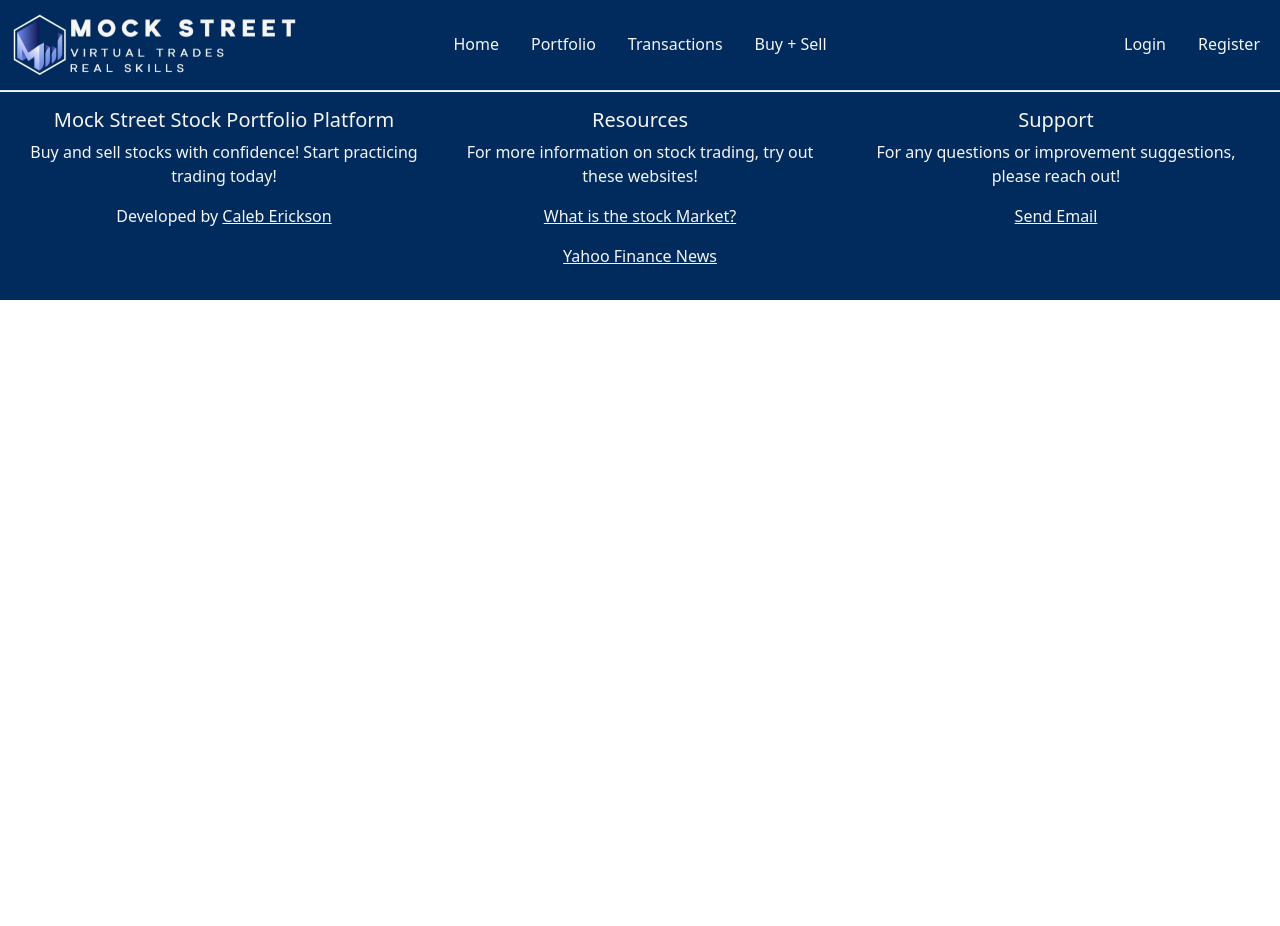
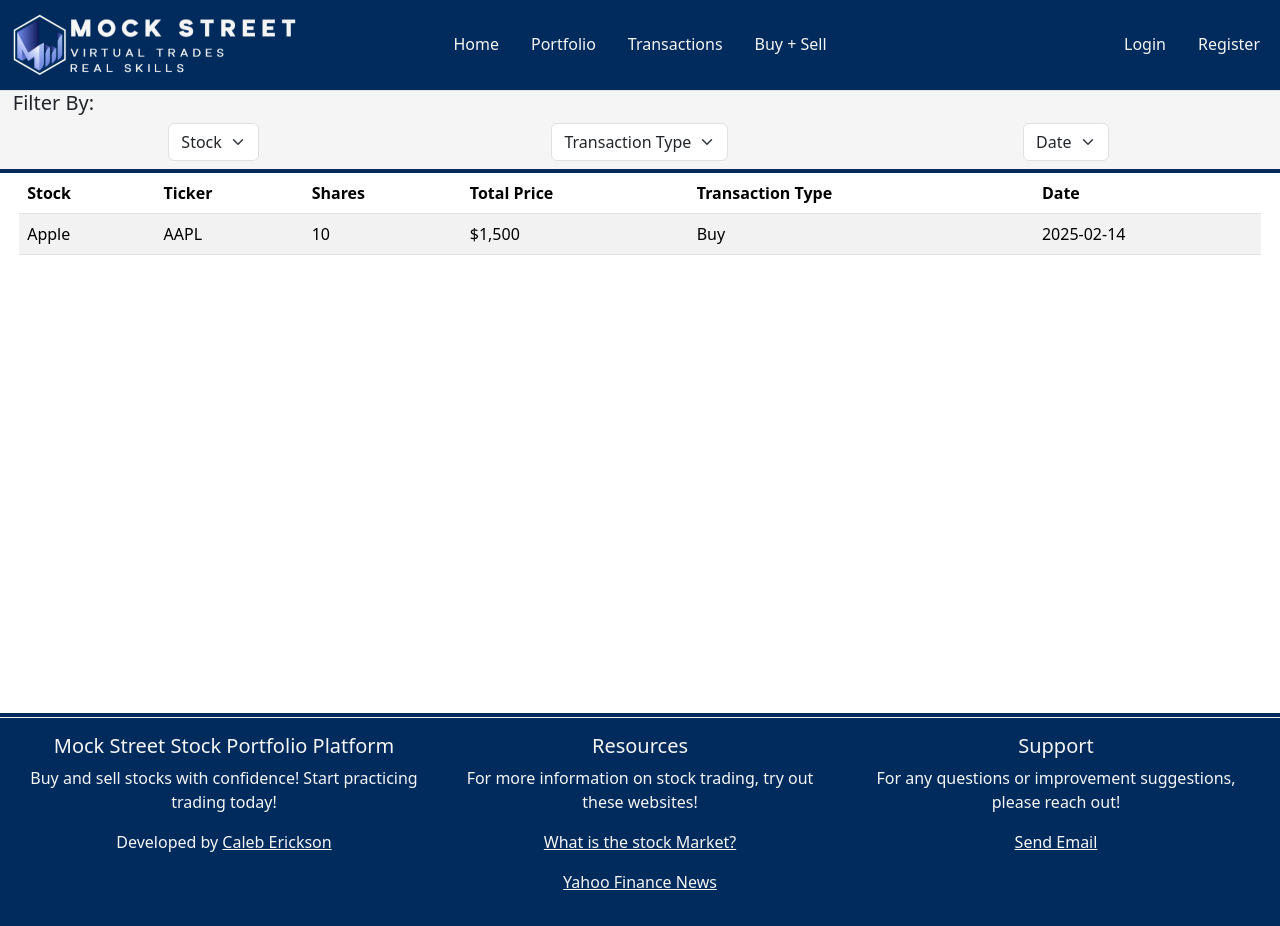
Before and after one commit to CalebErickson21/Mockstreeet, a React (Create React App) app in the folder frontend/: page /transactions in a window 1280 px wide. Before the commit the page ends 800 px from the top, so only its background shows below. Built offline with nearby package versions, Linux system fonts and the light colour scheme.

Commit message:
Added transactions layout, now just need to pull data from backend, add user validation, and test before deploying

```diff
--- a/frontend/src/pages/portfolio/portfolio.scss
+++ b/frontend/src/pages/portfolio/portfolio.scss
@@ -19,7 +19,7 @@
                 padding-bottom: 1dvh;
 
                 select {
-                    width: 50%;
+                    width: min-content;
                 }
             }
         }
--- a/frontend/src/pages/transactions/transactions.js
+++ b/frontend/src/pages/transactions/transactions.js
@@ -3,8 +3,56 @@ import './transactions.scss';
 
 const Transactions = () => {
     return (
-        <div id='transaction-container'>
+        <div id='transactions-container'>
 
+            <div id='filters'>
+                <h5>Filter By:</h5>
+                <div class='row'>
+                    <div class='col col-4'>
+                        <select class='form-select'>
+                            <option selected>Stock</option>
+                        </select>
+                    </div>
+
+                    <div class='col col-4'>
+                        <select class='form-select'>
+                            <option selected>Transaction Type</option>
+                        </select>
+                    </div>
+
+                    <div class='col col-4'>
+                        <select class='form-select'>
+                            <option selected>Date</option>
+                        </select>
+                    </div>
+                </div>
+
+            </div>
+
+            <div id='table-container'>
+                <table class='table table-striped scrollable'>
+                    <thead>
+                        <tr>
+                            <th>Stock</th>
+                            <th>Ticker</th>
+                            <th>Shares</th>
+                            <th>Total Price</th>
+                            <th>Transaction Type</th>
+                            <th>Date</th>
+                        </tr>
+                    </thead>
+                    <tbody>
+                        <tr>
+                            <td>Apple</td>
+                            <td>AAPL</td>
+                            <td>10</td>
+                            <td>$1,500</td>
+                            <td>Buy</td>
+                            <td>2025-02-14</td>
+                        </tr>
+                    </tbody>
+                </table>
+            </div>
 
 
 
--- a/frontend/src/pages/transactions/transactions.scss
+++ b/frontend/src/pages/transactions/transactions.scss
@@ -0,0 +1,36 @@
+@import '../../styles/vars.scss';
+
+#transactions-container {
+
+    #filters {
+        padding-left: 1dvw;
+        padding-right: 1dvw;
+        padding-bottom: 1dvh;
+        background-color: $COOL_GREY;
+        border-bottom: 0.5dvh solid $DARK_BLUE;
+
+        .row .col {
+            display: flex;
+            justify-content: center;
+            align-items: center;
+
+            select {
+                width: min-content;
+            }
+        }
+    }
+
+    #table-container {
+        min-height: 100dvh - (4*$NAV_HEIGHT);
+        max-height: 100dvh - (3*$NAV_HEIGHT);
+        max-width: 100dvw;
+        overflow-y: scroll;
+        overflow-x: scroll;
+        white-space: nowrap;
+        padding-left: 1.5dvw;
+        padding-right: 1.5dvw;
+        border-bottom: 0.5dvh solid $DARK_BLUE;
+    }
+
+
+}
```
